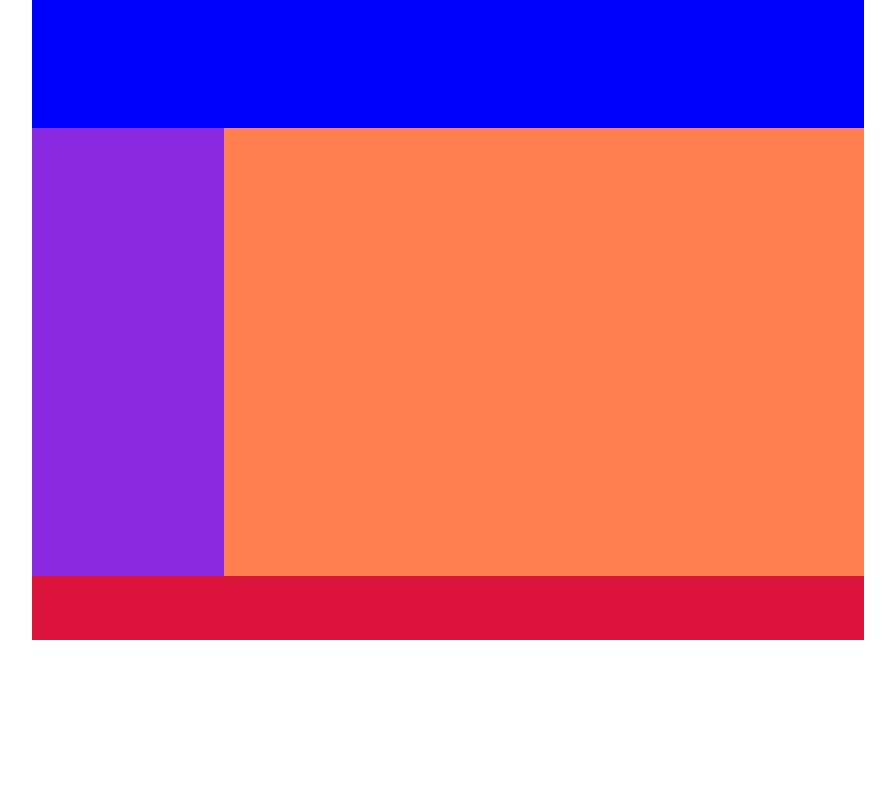
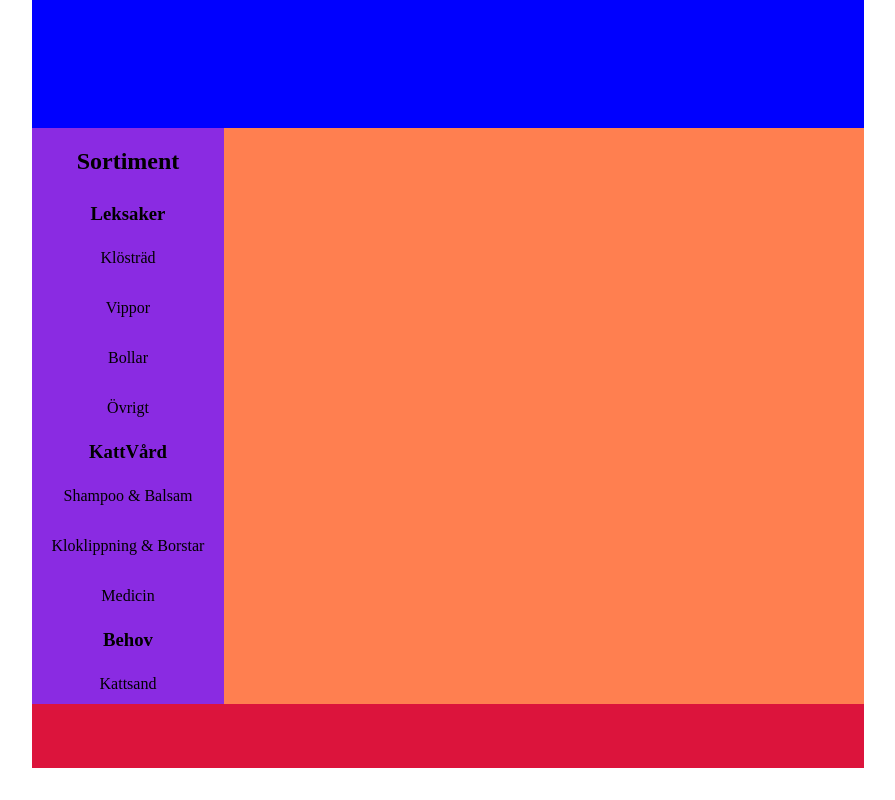
Before and after one commit to camillaeriksson/kattkul, a website: page index.html in a window 1280 px wide. Shown: the whole page, without its empty margins (192-1087 px from the left). Drawn offline with Linux system fonts and the light colour scheme.

Commit message:
text in sidebar + display flex sidebar

```diff
--- a/index.html
+++ b/index.html
@@ -16,6 +16,20 @@
         </header>
 
         <div class="sidebar">
+            <h2>Sortiment</h2>
+            <h3>Leksaker</h3>
+            <p>Klösträd</p>
+            <p>Vippor</p>
+            <p>Bollar</p>
+            <p>Övrigt</p>
+            <h3>KattVård</h3>
+            <p>Shampoo & Balsam</p>
+            <p>Kloklippning & Borstar</p>
+            <p>Medicin</p>
+            <h3>Behov</h3>
+            <p>Kattsand</p>
+            <p>Kattlådor</p>
+
         </div>
         <div class="main_content">
         </div>
--- a/style.css
+++ b/style.css
@@ -3,6 +3,12 @@ body {
     display: flex;
     justify-content: center;
 }
+
+h3{
+    margin:0.5rem;
+}
+
+
 
 header {
     grid-area: header;
@@ -12,6 +18,10 @@ header {
 .sidebar {
     grid-area: sidebar;
     background-color: blueviolet;
+    display: flex;
+    flex-direction: column;
+    align-items: center;
+    justify-content: space-around;
 }
 
 .main_content {
@@ -27,7 +37,7 @@ footer {
 .grid_template_container {
     display: grid;
     grid-template-columns: 15vw 50vw;
-    grid-template-rows: 10vw 35vw 5vw;
+    grid-template-rows: 10vw 45vw 5vw;
     grid-template-areas:
     "header header"
     "sidebar main_content"
```
